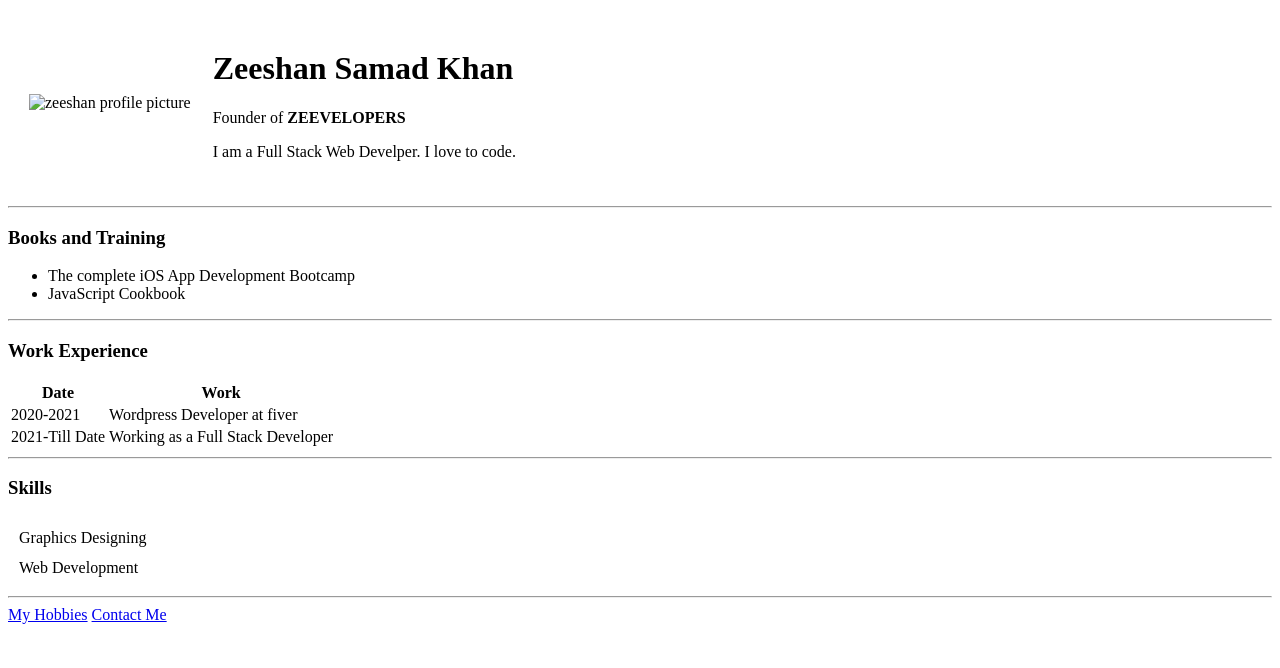
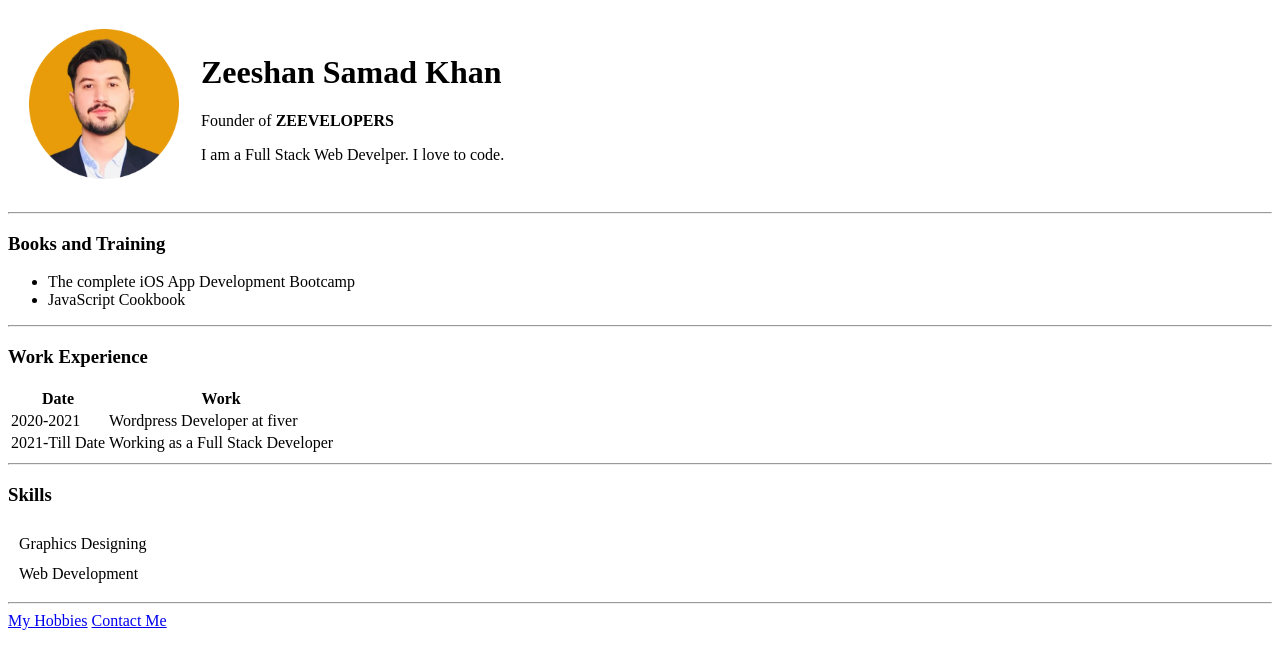
Before and after one commit to Zeeshan-Samad/CV, a plain HTML site: page index.html in a window 1280 px wide. Drawn offline with Linux system fonts and the light colour scheme.

Commit message:
Update index.html

```diff
--- a/index.html
+++ b/index.html
@@ -9,7 +9,7 @@
 <body>
     <table cellspacing="20">
         <tr>
-            <td><img style="width: 150px;" src="images/zee.png" alt="zeeshan profile picture"></td>
+            <td><img style="width: 150px;" src="zee.png" alt="zeeshan profile picture"></td>
             <td><h1>Zeeshan Samad Khan</h1>
                 <p>Founder of <strong>ZEEVELOPERS</strong></p>
                 <p>I am a Full Stack Web Develper. I love to code.</p></td>
```
